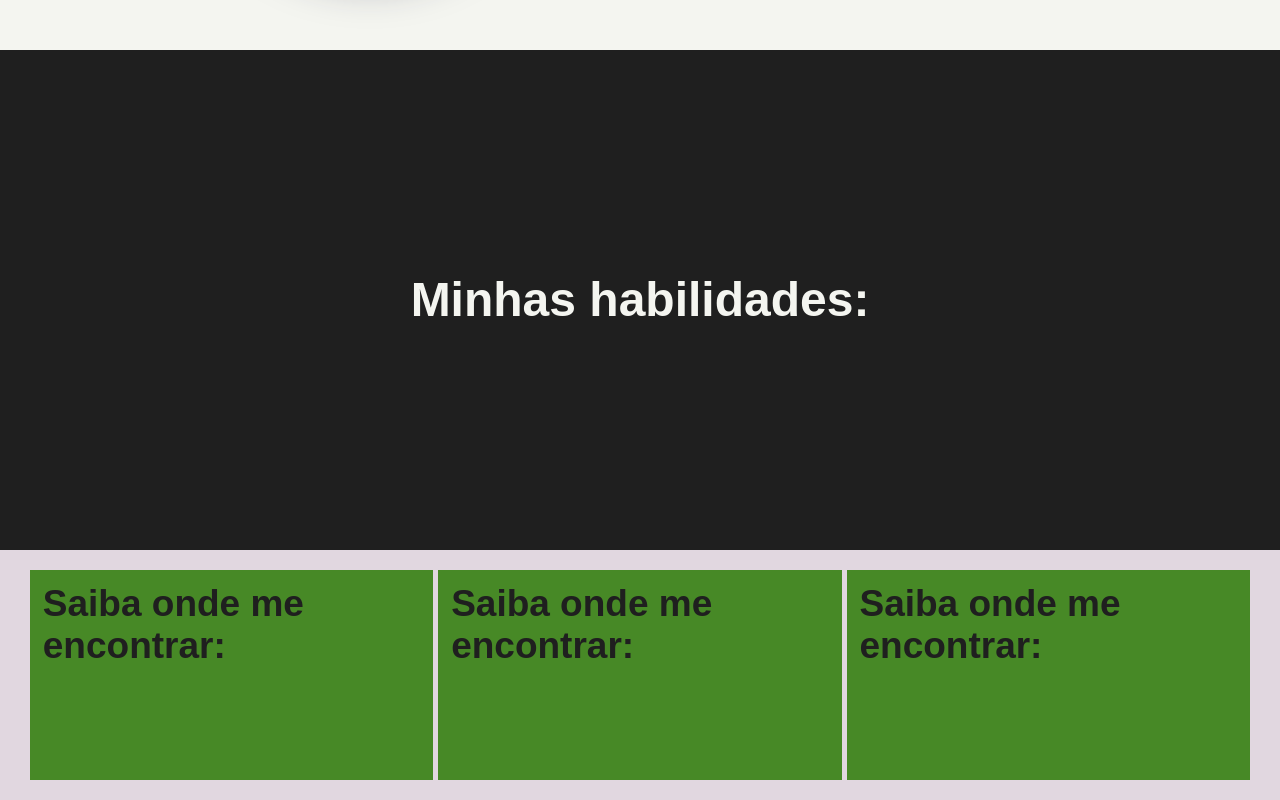
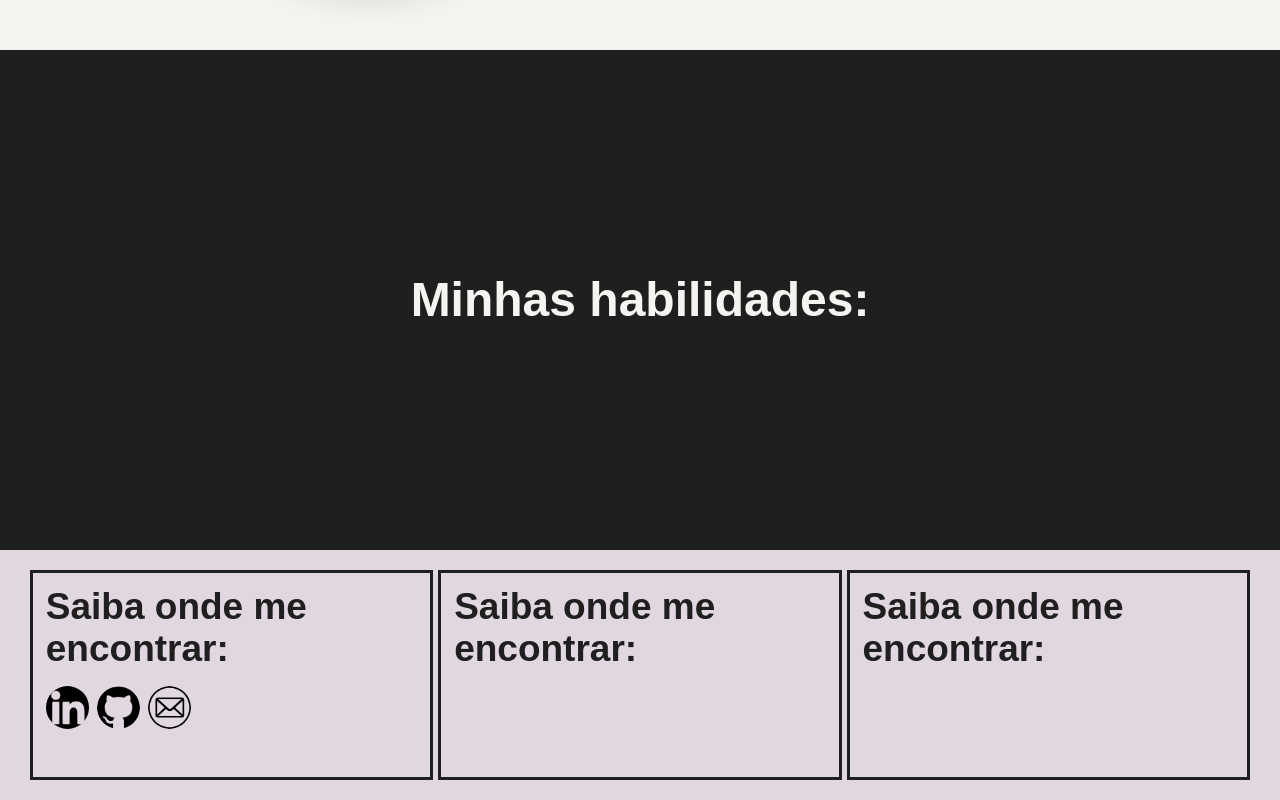
Before and after one commit to mafenandaup/Portifolio-dev, a React (Vite) app in the folder portifolio-main/: page / in a window 1280 px wide. Shown: the part 1011-1811 px from the top of the page. Built offline with nearby package versions, Linux system fonts and the light colour scheme; a web font is replaced by a local one.

Commit message:
refactor: change logo and hover fx

```diff
--- a/portifolio-main/src/pages/home/sections/Contact/Contact.css
+++ b/portifolio-main/src/pages/home/sections/Contact/Contact.css
@@ -16,20 +16,39 @@ footer {
     display: flex;
     justify-content: space-between;
 
-gap: 5px;
+    gap: 5px;
     min-width: 100vw;
     height: 250px;
 
 }
 
-.social-media{
-    background-color: #478926ff;
+.social-media {
+    border: solid var(--notpureblack) 3px;
     padding: 0.8rem;
     display: flex;
+    flex-direction: column;
     width: auto;
 
-    & h1{
-        font-weight: 700;
+    & h1 {
+        font-weight: 600;
         font-size: 37px;
     }
 }
+
+.logo-adjust {
+    height: 2.7rem;
+    width: 2.7rem;
+    filter: brightness(0);
+}
+
+.logo-adjust:hover{
+    filter: drop-shadow(-5px 10px 20px  var(--notpureblack));
+    cursor: pointer;
+}
+
+.logos {
+    display: flex;
+    margin-top: 1rem;
+    gap: 0.5rem;
+   justify-content: flex-start;
+}
--- a/portifolio-main/src/pages/home/sections/Contact/Contact.jsx
+++ b/portifolio-main/src/pages/home/sections/Contact/Contact.jsx
@@ -1,18 +1,26 @@
 import './Contact.css'
+import GHLogo from "../../../../assets/imgs/githubicon.png";
+import LKDLogo from "../../../../assets/imgs/linkedinicon.png";
+import EMAILLogo from "../../../../assets/imgs/emailicon.png";
 
 function Contact() {
     return (
         <>
             <footer>
-                    <div className='social-media'>
-                        <h1>Saiba onde me encontrar:</h1>
+                <div className='social-media'>
+                    <h1>Saiba onde me encontrar:</h1>
+                    <div className='logos'>
+                        <img src={LKDLogo} className='logo-adjust' alt="lINKEDIN-LOGO" />
+                        <img src={GHLogo} className='logo-adjust' alt="GITHUB-LOGO" />
+                        <img src={EMAILLogo} className='logo-adjust' alt="EMAIL-LOGO" />
+                    </div>
                 </div>
                 <div className='social-media'>
-                        <h1>Saiba onde me encontrar:</h1>
+                    <h1>Saiba onde me encontrar:</h1>
                 </div>
                 <div className='social-media'>
-                        <h1>Saiba onde me encontrar:</h1>
-                    </div>
+                    <h1>Saiba onde me encontrar:</h1>
+                </div>
             </footer>
         </>
     );
```
Also changed, not shown: portifolio-main/src/assets/imgs/linkedinicon.png.
